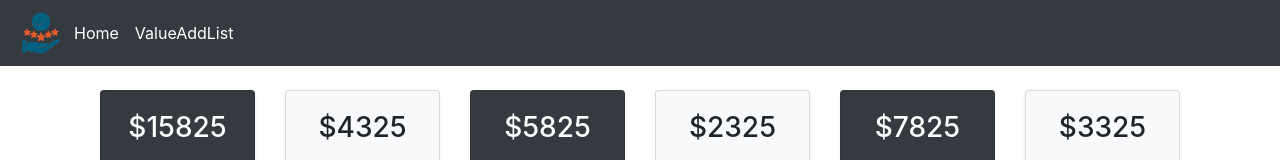
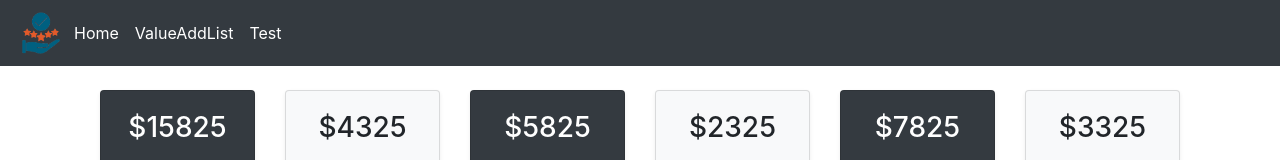
Before and after one commit to swathik19/ReactSample, a React (Create React App) app: page / in a window 1280 px wide. Shown: the top 160 px of the page. Built offline with nearby package versions, Linux system fonts and the light colour scheme.

Commit message:
Test check in

```diff
--- a/src/Components/Common/NavSidebar.tsx
+++ b/src/Components/Common/NavSidebar.tsx
@@ -20,6 +20,7 @@ export default class NavSidebar extends React.Component<INavSidebarProps> {
                         <div className="navbar-nav">
                             <div className="nav-link text-white" style={{ cursor: "pointer" }} onClick={() => { this.props.onNavClick(true) }}>Home <span className="sr-only">(current)</span></div>
                             <div className="nav-link text-white" style={{ cursor: "pointer" }} onClick={() => { this.props.onNavClick(false) }}>ValueAddList</div>
+                            <div className="nav-link text-white" style={{ cursor: "pointer" }} onClick={() => { this.props.onNavClick(false) }}>Test</div>
                         </div>
                     </div>
                 </nav>
```
